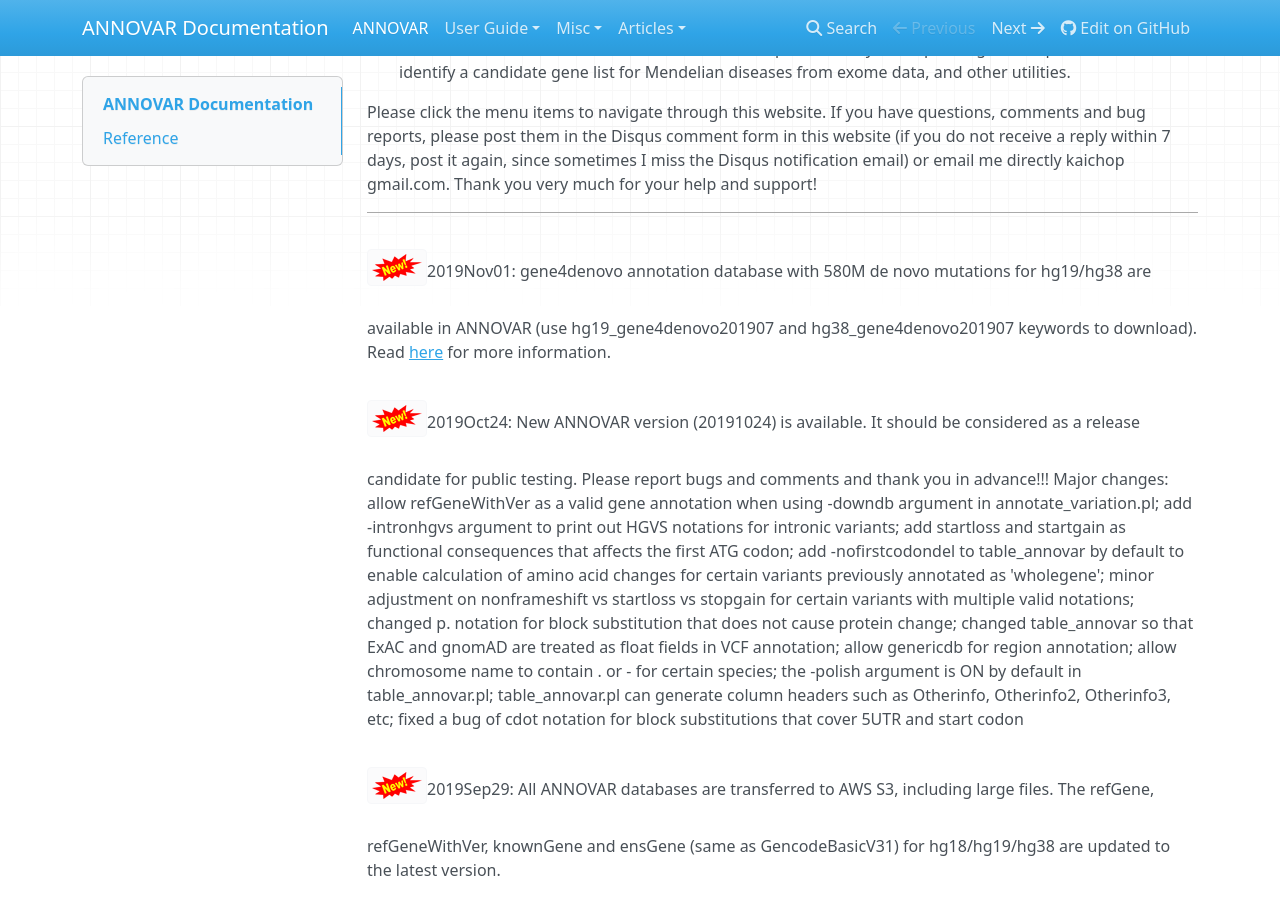
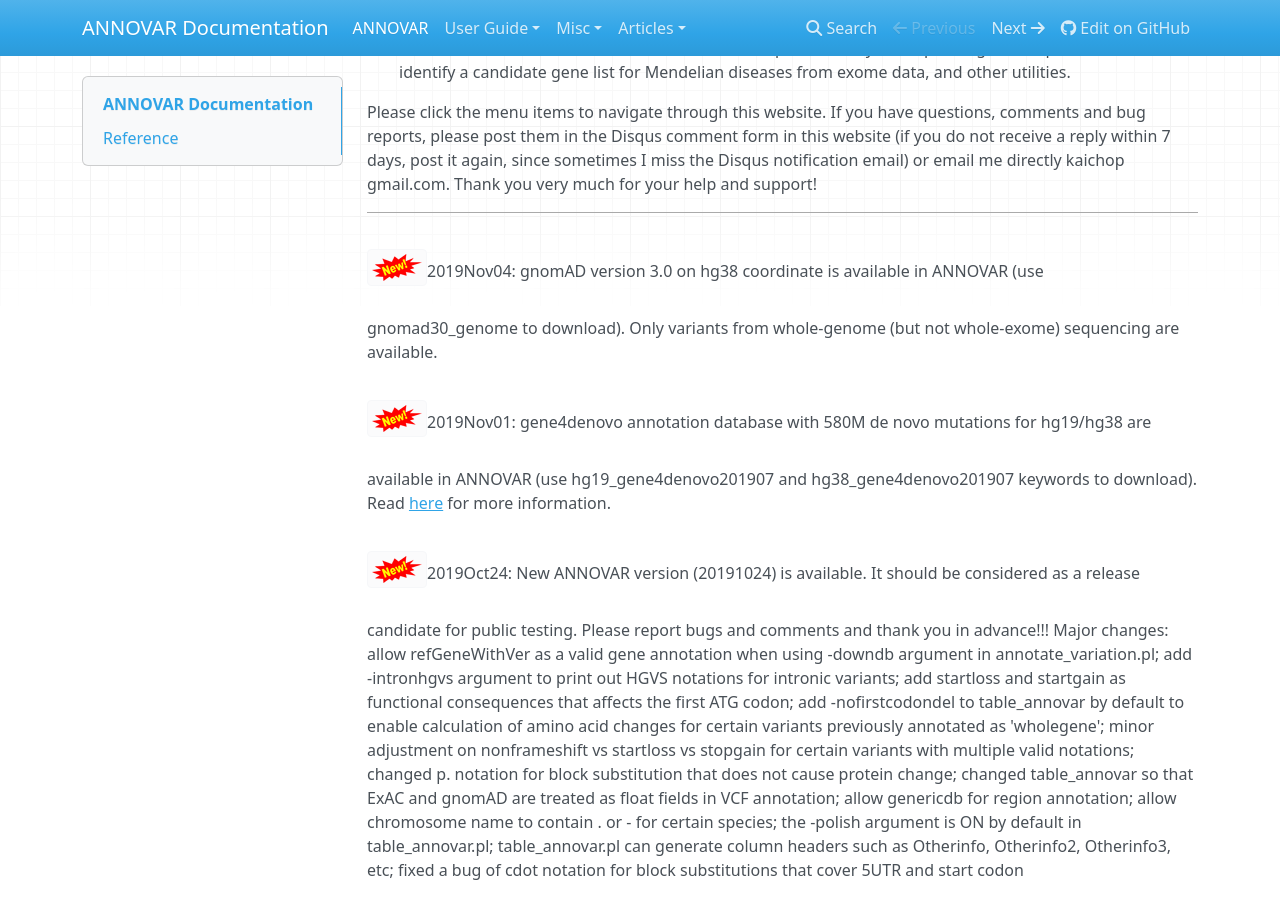
Before and after one commit to WGLab/doc-ANNOVAR, an MkDocs documentation site: the page built from docs/index.md, in a window 1280 px wide and 900 px high, scrolled down 522 px. Built offline with MkDocs 1.6.1, drawn with Linux system fonts in a browser that asks for light colours; nearby versions of some CDN libraries; old or Windows-style settings are respelled for this version of MkDocs.

Commit message:
Update index.md

```diff
--- a/docs/index.md
+++ b/docs/index.md
@@ -10,6 +10,8 @@ ANNOVAR is an efficient software tool to utilize update-to-date information to f
 Please click the menu items to navigate through this website. If you have questions, comments and bug reports, please post them in the Disqus comment form in this website (if you do not receive a reply within 7 days, post it again, since sometimes I miss the Disqus notification email) or email me directly kaichop gmail.com. Thank you very much for your help and support!
 
 ---
+
+![new](img/new.png)2019Nov04: gnomAD version 3.0 on hg38 coordinate is available in ANNOVAR (use gnomad30_genome to download). Only variants from whole-genome (but not whole-exome) sequencing are available.
 
 ![new](img/new.png)2019Nov01: gene4denovo annotation database with 580M de novo mutations for hg19/hg38 are available in ANNOVAR (use hg19_gene4denovo201907 and hg38_gene4denovo201907 keywords to download). Read [here](https://academic.oup.com/nar/advance-article/doi/10.1093/nar/gkz923/5603227) for more information.
 
```
